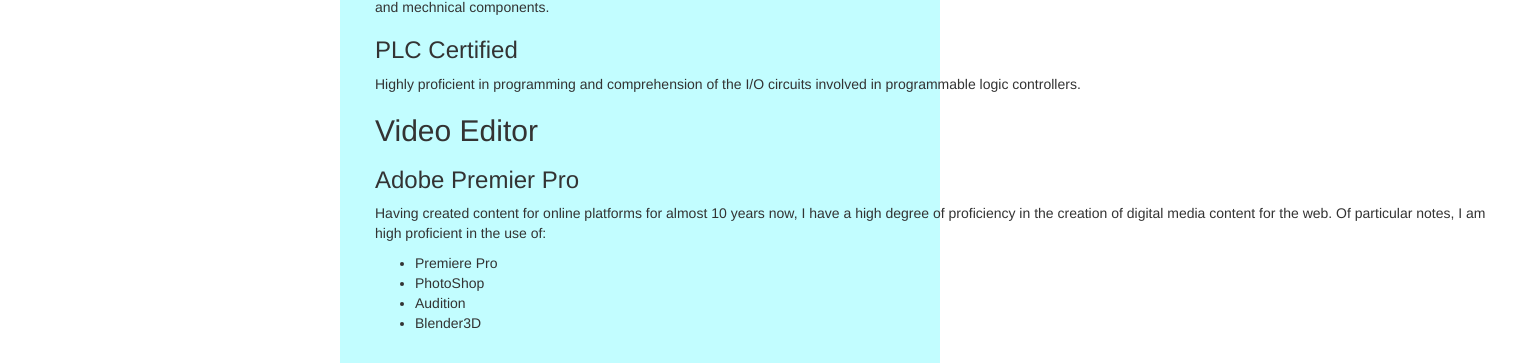
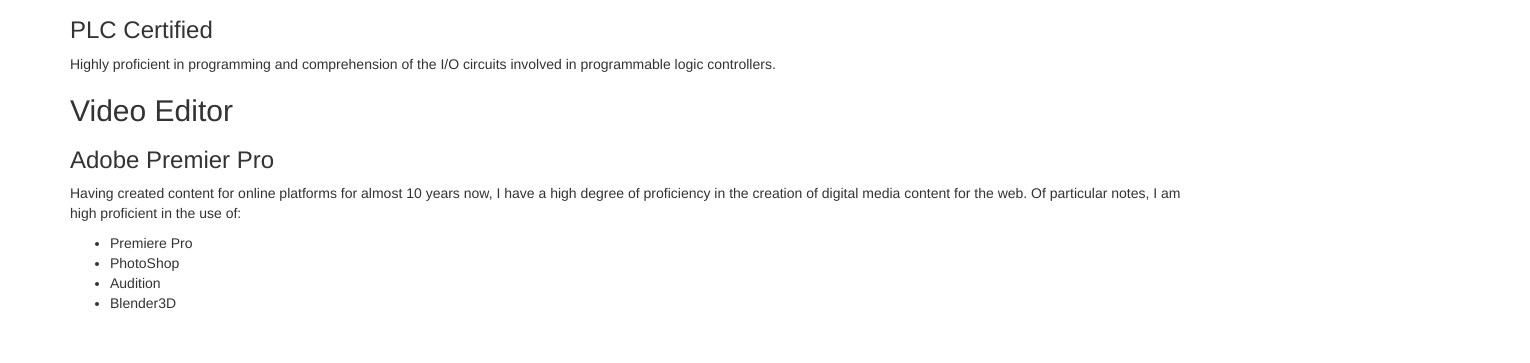
Before and after one commit to gregoryortzel/gregoryortzel.com, a plain HTML site: page index.html in a window 1280 px wide. Shown: the part 662-1025 px from the top of the page, 1530 px wide, since content can reach past the window. After the commit the page ends 985 px from the top, so only its background shows below. Drawn offline with nearby package versions, Linux system fonts and the light colour scheme.

Commit message:
Update index.html

```diff
--- a/index.html
+++ b/index.html
@@ -5,7 +5,7 @@
 
 </head>
 <body>
-    <div id="main">
+
     <div class="container">
         <div id="nav" class="row">
             <div class="col-md-4"></div>
@@ -40,7 +40,7 @@
 
 
     </div>
-    </div>
+
 
 </body>
 </html>
```
Lines whose indentation alone changed are shown as unchanged.
